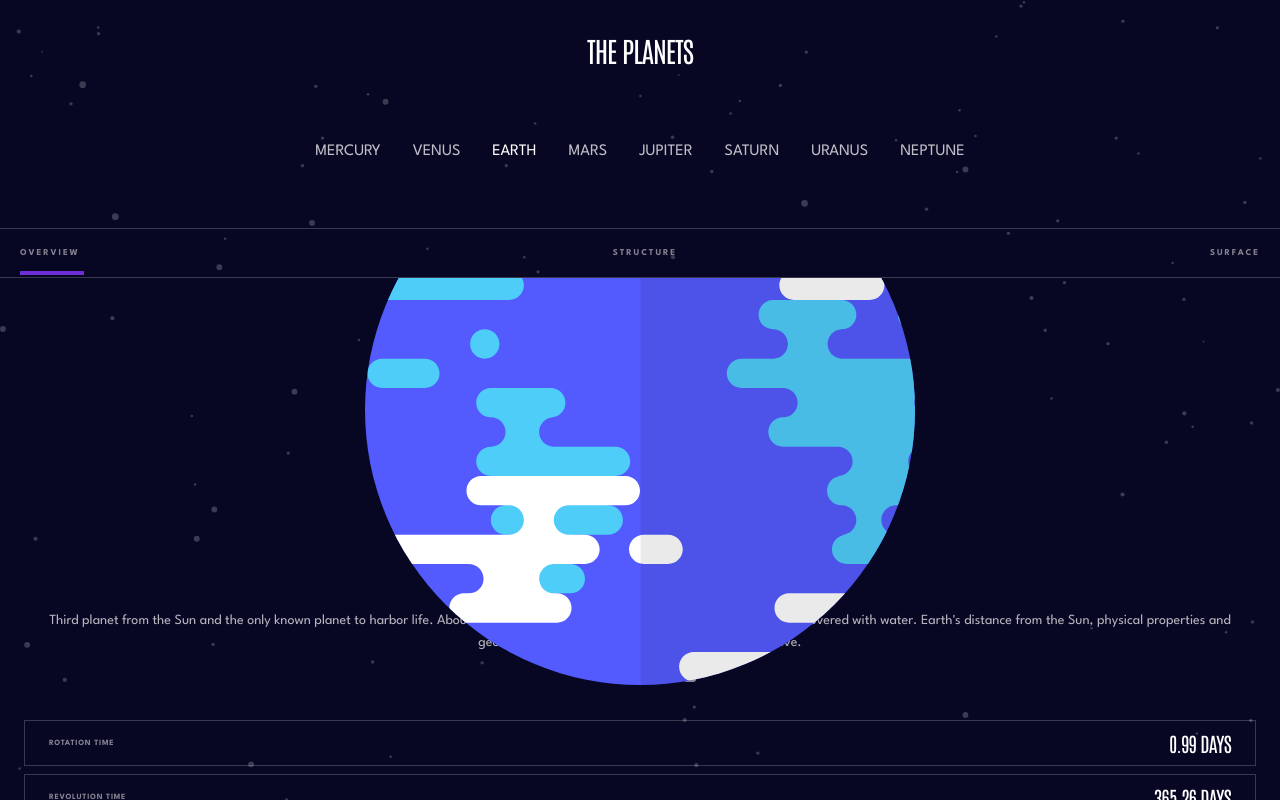
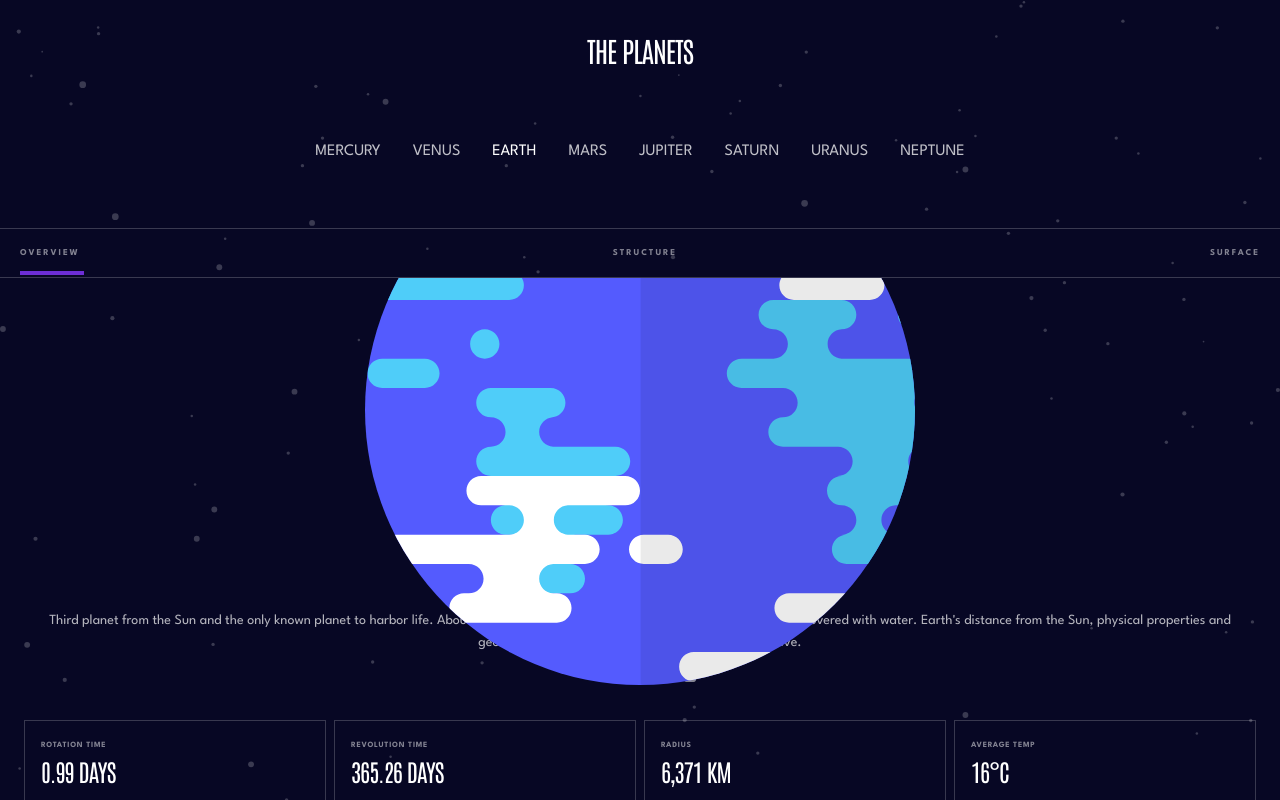
Before and after one commit to Newpoki/frontendmentor-planets, a Next.js app: page /earth/overview in a window 1280 px wide. Built offline with nearby package versions, Linux system fonts and the light colour scheme.

Commit message:
feat: respove planet data for tablet

```diff
--- a/app/[planetSlug]/[view]/page.tsx
+++ b/app/[planetSlug]/[view]/page.tsx
@@ -34,7 +34,7 @@ export default function Planet() {
                     <IconSource />
                 </p>
 
-                <ul className="flex flex-col gap-2">
+                <ul className="flex flex-col gap-2 tablet:grid tablet:grid-cols-4">
                     <PlanetDataItem label="Rotation time" value="0.99 days" />
                     <PlanetDataItem label="Revolution time" value="365.26 days" />
                     <PlanetDataItem label="Radius" value="6,371 km" />
--- a/app/[planetSlug]/[view]/planet-data-item.tsx
+++ b/app/[planetSlug]/[view]/planet-data-item.tsx
@@ -5,12 +5,12 @@ type Props = {
 
 export const PlanetDataItem = ({ label, value }: Props) => {
     return (
-        <li className="flex items-center justify-between border-1 border-white/20 px-6 py-3">
+        <li className="flex items-center justify-between border-1 border-white/20 px-6 py-3 tablet:flex-col tablet:items-start tablet:gap-1.5 tablet:px-4 tablet:pb-5 tablet:pt-4">
             <span className="text-[8px] font-[700] uppercase leading-[16px] tracking-[0.727px] text-white/50">
                 {label}
             </span>
 
-            <span className="font-antonio text-[20px] uppercase leading-none tracking-[-0.75px]">
+            <span className="font-antonio text-[20px] uppercase leading-none tracking-[-0.75px] tablet:text-[24px] tablet:tracking-[-0.9px]">
                 {value}
             </span>
         </li>
```
